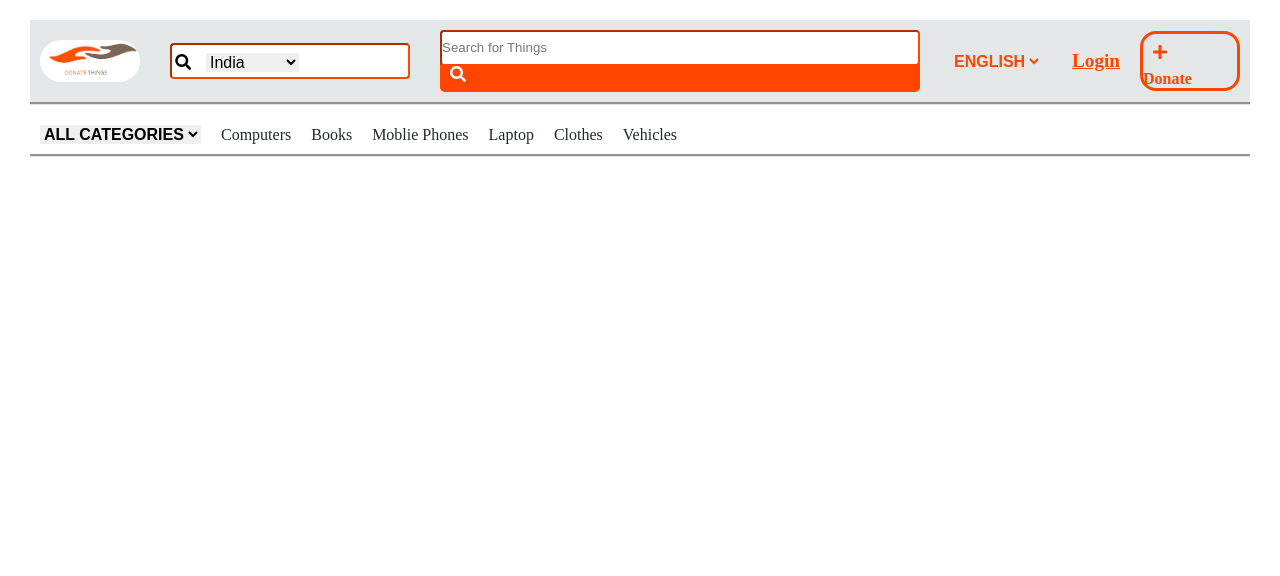
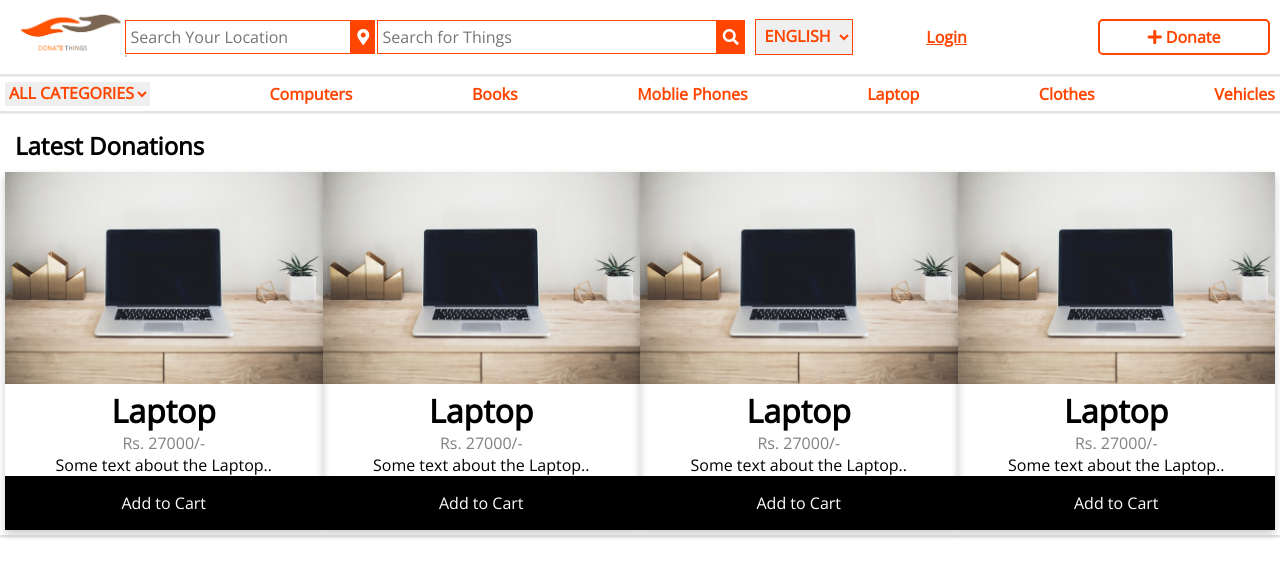
Before and after one commit to vathadianil/Donate-Things, a plain HTML site: page index.html in a window 1280 px wide. Drawn offline with nearby package versions, Linux system fonts and the light colour scheme.

Commit message:
added javascript file and updated widths in percentages

```diff
--- a/index.html
+++ b/index.html
@@ -9,39 +9,64 @@
     <link rel="stylesheet" href="css/all.min.css" />
   </head>
   <body>
+    <header class="main-header">
       <div class="header-container">
-      <img class="logo" src="images/logo.png" alt="Donate Things Logo" />
-      <div class="location-search">
-        <input id="location-search-box" type="text" placeholder="" />
-        <i id="location-search-icon" class="fas fa-search"></i>
-        <div class="location-list">
-          <select name="location-list" id="location-list-form">
-            <option value="India">India</option>
-            <option value="Kerala">Kerala</option>
-            <option value="Tamilnadu">Tamilnadu</option>
-            <option value="Punjab">Punjab</option>
-          </select>
+        <div class="logo-holder">
+          <a href="/"
+            ><img
+              class="main-image-logo"
+              src="images/logo.png"
+              alt="Donate Things Logo"
+          /></a>
+        </div>
+        <div class="location-item-search">
+        <div class="location-search-container">
+            <div class="wrapper">
+              <div class="search-input">
+                <input class="location-search-box" type="text" placeholder="Search Your Location" />
+                <div class="autocom-box"></div>
+                <div class="location-search-icon">
+                <button type="submit" class="location-search-icon-btn">
+                  <i class="fas fa-map-marker-alt"></i>
+                </button>
               </div>
               </div>
-      <div class="item-search">
+            </div>
+        </div>
+        <div class="item-search-container">
+          <div class="item-search-box-container">
           <input
-          id="item-search-box"
-          type="text"
+            type="text" class="item-search-box"
             placeholder="Search for Things"
           />
-        <i id="item-search-icon" class="fas fa-search"></i>
         </div>
-      <div class="language-select-from">
-        <select name="language-selection" id="language-select-from">
+          <div class="item-search-icon">
+          <button type="submit" class="item-search-icon-btn" >
+            <i  class="fas fa-search"></i>
+          </button>
+        </div>
+        </div>
+      </div>
+          <div class="language-selection">
+            <select name="language-selection" class="language-selection-list">
               <option value="English">ENGLISH</option>
               <option value="Hindi">HINDI</option>
             </select>
           </div>
-      <a class="login-tag" href="#">Login</a>
+          <div class="login-donate-container">
+            <div class="login-container">
+          <a href="#">Login</a>
+        </div>
+        <div class="donate-container">
           <a class="donate-item" href="#"><i class="fas fa-plus"></i> Donate</a>
         </div>
+        </div>
+        </div>
+      </div>
+    </header>
     <div class="category-container">
-      <select name="" id="all-category">
+      <div class="all-category-container">
+      <select name="" class="select-category">
         <option value="ALL Categories">ALL CATEGORIES</option>
       </select>
       <a href="#">Computers</a>
@@ -51,5 +76,43 @@
       <a href="#">Clothes</a>
       <a href="#">Vehicles</a>
     </div>
+  </div>
+  <div class="product-info-container">
+    <div class="product-header-container">
+    <h2>Latest Donations</h2>
+  <div class="product-container">
+    <div class="card-container">
+      <img src="images/laptop.jpg" alt="Denim Jeans" >
+      <h1>Laptop</h1>
+      <p class="price">Rs. 27000/-</p>
+      <p>Some text about the Laptop..</p>
+      <p><button>Add to Cart</button></p>
+    </div>
+    <div class="card-container">
+      <img src="images/laptop.jpg" alt="Denim Jeans" >
+      <h1>Laptop</h1>
+      <p class="price">Rs. 27000/-</p>
+      <p>Some text about the Laptop..</p>
+      <p><button>Add to Cart</button></p>
+    </div>
+    <div class="card-container">
+      <img src="images/laptop.jpg" alt="Denim Jeans" >
+      <h1>Laptop</h1>
+      <p class="price">Rs. 27000/-</p>
+      <p>Some text about the Laptop..</p>
+      <p><button>Add to Cart</button></p>
+    </div>
+    <div class="card-container">
+      <img src="images/laptop.jpg" alt="Denim Jeans" >
+      <h1>Laptop</h1>
+      <p class="price">Rs. 27000/-</p>
+      <p>Some text about the Laptop..</p>
+      <p><button>Add to Cart</button></p>
+    </div>
+  </div>
+  </div>
+</div>
+<script src="js/location_names.js"></script>
+<script src="js/categories.js"></script>
   </body>
 </html>
--- /dev/null
+++ b/js/categories.js
@@ -0,0 +1,39 @@
+{
+    data: [{
+      name: "Properties",
+      catergories: ["for Rent", "For Sale"]
+    },
+    {
+      name: "Properties",
+      catergories: ["for Rent", "For Sale"]
+    },
+    {
+      name: "Properties",
+      catergories: ["for Rent", "For Sale"]
+    }]
+    data: [{
+      name: "Mobiles",
+      categories; ["Mobile Phones", "Accessories","Tablets"]
+    },
+    {
+       name: "Mobiles",
+      categories; ["Mobile Phones", "Accessories","Tablets"]
+    },
+    {
+       name: "Mobiles",
+      categories; ["Mobile Phones", "Accessories","Tablets"]
+    }]
+
+    data: [{
+      name: "Bikes",
+      categories: ["Motorcycles", "Scooters", "Spare Parts", "Bicycles"]
+    },
+    {
+      name: "Bikes",
+      categories: ["Motorcycles", "Scooters", "Spare Parts", "Bicycles"]
+    },
+    {
+      name: "Bikes",
+      categories: ["Motorcycles", "Scooters", "Spare Parts", "Bicycles"]
+    }]
+  }
--- /dev/null
+++ b/js/location_names.js
@@ -0,0 +1,69 @@
+let searchWrapper = document.querySelector(".search-input");
+let inputBox = searchWrapper.querySelector("input");
+let suggBox = searchWrapper.querySelector(".autocom-box");
+let suggestions = [
+  "Andaman and Nicobar Islands",
+  "Andhra Pradesh",
+  "Arunachal Pradesh",
+  "Assam",
+  "Bihar",
+  "Chandigarh",
+  "Chhattisgarh",
+  "Dadra and Nagar Haveli",
+  "Daman and Diu",
+  "Delhi",
+  "Goa",
+  "Gujarat",
+  "Haryana",
+  "Himachal Pradesh",
+  "Jammu and Kashmir",
+  "Jharkhand",
+  "Karnataka",
+  "Kerala",
+  "Ladakh",
+  "Lakshadweep",
+  "Madhya Pradesh",
+  "Maharashtra",
+  "Manipur",
+  "Meghalaya",
+  "Mizoram",
+  "Nagaland",
+  "Odisha",
+  "Puducherry",
+  "Punjab",
+  "Rajasthan",
+  "Sikkim",
+  "Tamil Nadu",
+  "Telangana",
+  "Tripura",
+  "Uttar Pradesh",
+  "Uttarakhand",
+  "West Bengal",
+];
+
+inputBox.onkeyup = (e) => {
+  let userData = e.target.value;
+  let emptyArray = [];
+
+  if (userData) {
+    emptyArray = suggestions.filter((data) => {
+      return data.toLocaleLowerCase().startsWith(userData.toLocaleLowerCase());
+    });
+    emptyArray = emptyArray.map((data) => {
+      return (data = "<li>" + data + "</li>");
+    });
+    console.log(emptyArray);
+    searchWrapper.classList.add("active");
+  } else {
+  }
+  showSuggestion(emptyArray);
+};
+
+function showSuggestion(list) {
+  let listData;
+  if (list.length) {
+    listData = list.join("");
+  } else {
+  }
+  suggBox.innerHTML = listData ? listData : "";
+}
--- a/style.css
+++ b/style.css
@@ -1,122 +1,218 @@
+@import url("https://fonts.googleapis.com/css2?family=Open+Sans&display=swap");
+
 * {
   padding: 0px;
-  margin: 10px;
+  margin: 0px;
   box-sizing: border-box;
+  font-family: "Open Sans", sans-serif;
 }
 
-.header-container {
-  background-color: #e3e7e7;
+.main-header {
+  padding: 10px;
+  border-bottom: 0.2em groove rgba(0, 0, 0, 0.1);
+}
+
+.category-container,
+.product-info-container {
+  padding: 5px;
+  border-bottom: 0.2em groove rgba(0, 0, 0, 0.1);
+}
+
+.header-container,
+.all-category-container,
+.product-header-container {
+  max-width: 1280px;
+  margin: 0 auto;
+}
+
+.header-container,
+.location-item-search,
+.search-input,
+.item-search-container,
+.login-donate-container,
+.all-category-container,
+.product-container {
   display: flex;
   align-items: center;
-  justify-content: center;
-  border-bottom: 0.2em groove #e3e7e7;
 }
 
-.logo {
-  width: 100px;
-  border-radius: 100px;
+.all-category-container {
+  justify-content: space-between;
 }
 
-#location-search-box {
-  line-height: 2rem;
-  border-color: orangered;
-  width: 15rem;
-  border-radius: 0.3em;
+.logo-holder {
+  width: 10%;
 }
 
-#item-search-box {
-  line-height: 2rem;
-  list-style: none;
-  border-color: orangered;
-  width: 30rem;
-  border-radius: 0.3em;
+.location-item-search {
+  width: 55%;
 }
 
-.location-search {
+.main-image-logo,
+.item-search-box {
+  width: 100%;
+}
+
+.location-search-container {
+  width: 40%;
+}
+
+.item-search-container {
+  width: 60%;
+}
+
+.location-search-box,
+.item-search-box-container {
+  width: 90%;
+}
+
+.location-search-icon,
+.item-search-icon {
+  width: 10%;
+}
+
+.language-selection {
+  width: 15%;
+}
+
+.login-donate-container {
+  width: 30%;
+}
+
+.login-container,
+.donate-container {
+  width: 50%;
+}
+
+.location-search-box,
+.item-search-box {
+  padding: 5px;
+  font-size: 1rem;
+  border: 1px solid orangered;
+  outline: none;
+}
+
+.location-search-icon-btn,
+.item-search-icon-btn {
+  padding: 5px;
+  background: orangered;
+  color: white;
+  font-size: 1rem;
+  border: 1px solid orangered;
+  cursor: pointer;
+}
+
+.language-selection-list,
+.location-selection-list {
+  padding: 5px;
+  color: orangered;
+  font-size: 1rem;
+  border: 1px solid orangered;
+  cursor: pointer;
+  font-weight: bold;
+  outline: none;
+}
+
+.login-container a {
+  color: orangered;
+  font-weight: bold;
+  font-size: 1rem;
+}
+
+.donate-container {
+  border: 2px solid orangered;
+  padding: 5px;
+  cursor: pointer;
+  border-radius: 5px;
+  background-color: white;
+  text-align: center;
+}
+
+.donate-container a,
+.all-category-container a {
+  text-decoration: none;
+  color: orangered;
+  font-size: 1rem;
+  font-weight: bold;
+}
+
+.location-search-container {
   position: relative;
 }
 
-#location-search-icon {
+.autocom-box {
   position: absolute;
-  left: 2%;
-  top: 20%;
+  top: 35px;
+  left: 0;
+  cursor: pointer;
+  border: 1px solid #ccc;
+  background: white;
 }
 
-.location-list {
-  position: absolute;
-  left: 10%;
-  top: 0%;
+.search-input .autocom-box {
+  overflow-y: auto;
+  opacity: 1;
+  pointer-events: none;
 }
 
-#location-list-form {
-  border: none;
+.autocom-box li {
+  list-style: none;
+  padding: 5px;
+  width: 100%;
+  font-size: 1rem;
+  cursor: default;
+  display: none;
+}
+
+.autocom-box li:hover {
+  background: #efefef;
+}
+.search-input.active .autocom-box li {
+  padding: 5px;
+  opacity: 1;
+  pointer-events: auto;
+  display: block;
+}
+
+.select-category {
+  color: orangered;
   font-size: 1rem;
   cursor: pointer;
-}
-
-#location-list-form:focus,
-#location-list-form:hover {
+  font-weight: bold;
+  border: none;
   outline: none;
 }
 
-.item-search {
-  background-color: orangered;
-  border-radius: 0.3em;
+.product-info-container h2 {
+  padding: 10px;
+}
+.card-container {
+  width: 25%;
+  box-shadow: 0 4px 8px 0 rgba(0, 0, 0, 0.2);
+  text-align: center;
 }
 
-#item-search-box {
-  padding: 0;
-  margin: 0;
-}
-#item-search-icon {
-  margin-top: 0;
-  color: white;
+.card-container img {
+  width: 100%;
 }
 
-#language-select-from {
-  border: none;
-  background-color: #e3e7e7;
-  color: orangered;
+.price {
+  color: grey;
   font-size: 1rem;
-  font-weight: bold;
-  cursor: pointer;
 }
 
-.login-tag {
-  color: orangered;
-  font-size: 1.2rem;
-  font-weight: bold;
+.card-container button {
+  border: none;
+  outline: 0;
+  padding: 1em;
+  color: white;
+  background-color: #000;
+  text-align: center;
+  cursor: pointer;
+  width: 100%;
+  font-size: 1rem;
 }
 
-.donate-item {
-  font-weight: bold;
-  padding-right: 1em;
-  color: orangered;
-  text-decoration: none;
-  border: 0.2em solid orangered;
-  border-radius: 1em;
+.card-container button:hover {
+  opacity: 0.7;
 }
-
-.category-container {
-  display: flex;
-  align-items: center;
-  justify-content: flex-start;
-  border-bottom: 0.2em groove #e3e7e7;
-}
-
-.category-container a {
-  color: #232929;
-  text-decoration: none;
-}
-
-#all-category {
-  border: none;
-  font-size: 1rem;
-  cursor: pointer;
-  font-weight: bold;
-}
-
-#all-category:focus,
-#all-category:hover {
-  outline: none;
-}
```
Also changed, not shown: images/jeans.jpg (added), images/laptop.jpg (added). Lines whose indentation alone changed are shown as unchanged.
